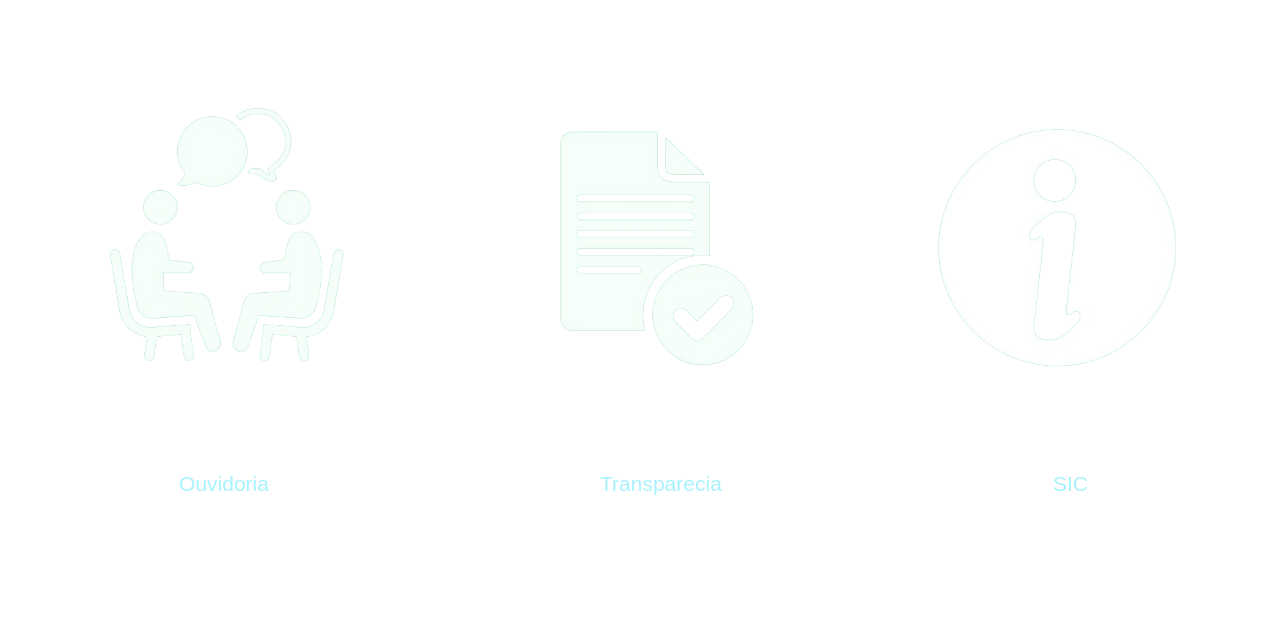
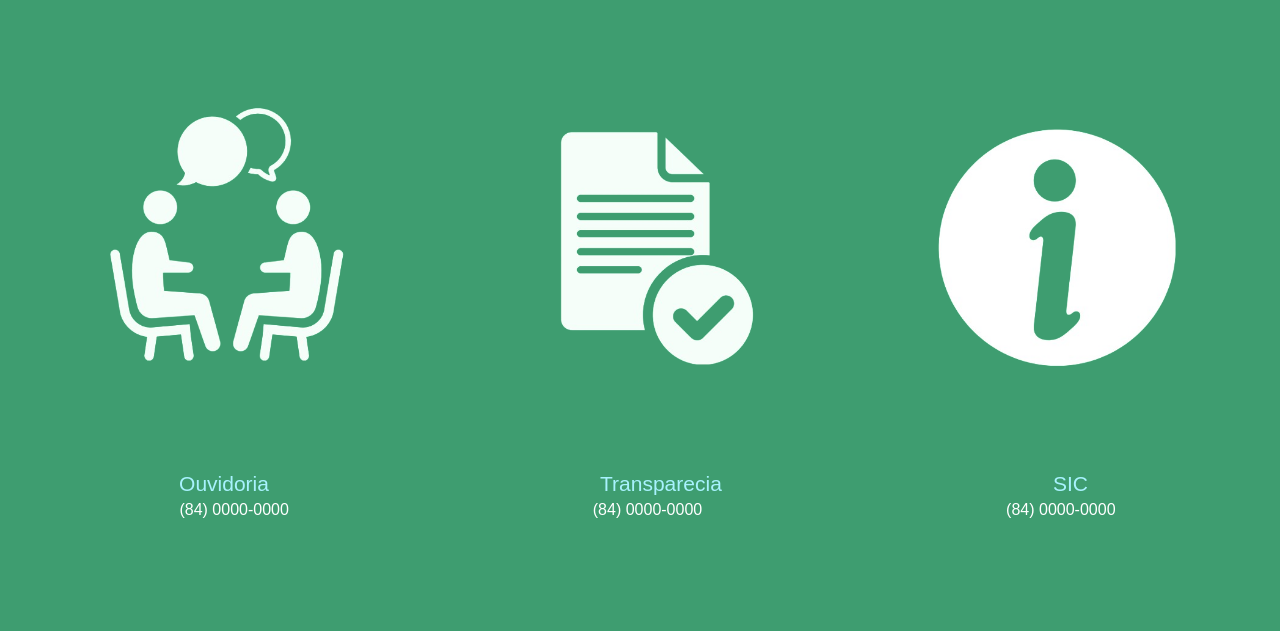
Before and after one commit to kzinge/Projeto_Penintenciaria, a plain HTML site: page atendimento/atendimento.html in a window 1280 px wide. Shown: the part 169-800 px from the top of the page. Drawn offline with Linux system fonts and the light colour scheme.

Commit message:
Update atendimento.css

```diff
--- a/atendimento/atendimento.css
+++ b/atendimento/atendimento.css
@@ -7,6 +7,7 @@
 
 body {
     height: 100vh;
+    background-color: #3E9D70;
 }
 
 .header {
```
